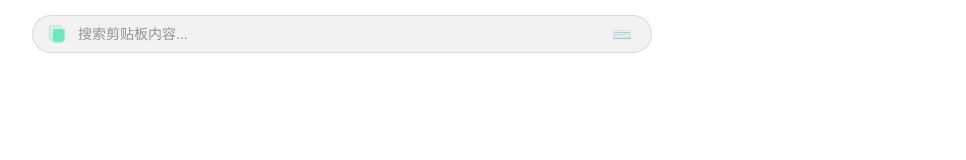
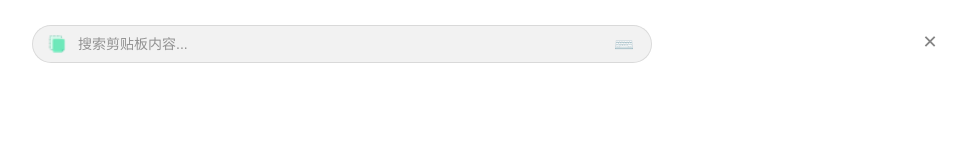
Before and after one commit to metogo/BePaste, a website: page renderer/index.html in a window 1280 px wide. Shown: the whole page, without its empty margins (298-1264 px from the left). Drawn offline with Linux system fonts and the light colour scheme.

Commit message:
增加ignore

```diff
--- a/renderer/index.html
+++ b/renderer/index.html
@@ -12,7 +12,8 @@
       <div class="search-wrapper">
         <img src="search-icon.png" class="search-icon" alt="BePaste">
         <input type="text" id="searchInput" placeholder="搜索剪贴板内容..." />
-        <button id="settingsBtn" class="settings-btn">⌨️</button>
+        <button id="settingsBtn" class="settings-btn" title="设置快捷键">⌨️</button>
+        <button id="closeBtn" class="close-btn" title="关闭窗口">✕</button>
       </div>
     </div>
     <div id="cardsContainer" class="cards-container">
--- a/renderer/renderer.js
+++ b/renderer/renderer.js
@@ -315,5 +315,16 @@ async function setupShortcutConfig() {
   });
 }
 
+// 添加关闭按钮功能
+function setupCloseButton() {
+  const closeBtn = document.getElementById('closeBtn');
+  closeBtn.addEventListener('click', () => {
+    window.electronAPI.hideWindow();
+  });
+}
+
+// 在初始化时调用
+setupCloseButton();
+
 // 初始化时调用
 setupShortcutConfig();
--- a/renderer/styles.css
+++ b/renderer/styles.css
@@ -30,7 +30,7 @@ body {
   gap: 15px;
   height: 300px; /* 调整为固定高度 */
   -webkit-app-region: no-drag;
-  padding: 10px 0;
+  /* padding: 10px 0; */
   white-space: nowrap;
 }
 
@@ -199,6 +199,47 @@ body {
   align-items: center;
   width: 50%;
   margin: 0 auto;
+  padding: 10px 0;
+}
+
+.close-btn {
+  position: fixed;
+  right: 20px;
+  top: 15px;
+  background: none;
+  border: none;
+  cursor: pointer;
+  font-size: 18px;
+  padding: 5px;
+  opacity: 0.6;
+  transition: all 0.2s ease;
+  color: #fff;
+  width: 24px;
+  height: 24px;
+  display: flex;
+  align-items: center;
+  justify-content: center;
+  border-radius: 50%;
+}
+
+.close-btn:hover {
+  opacity: 1;
+  background: rgba(255, 255, 255, 0.1);
+}
+
+/* 恢复设置按钮的原始位置 */
+.settings-btn {
+  right: 15px;
+}
+
+@media (prefers-color-scheme: light) {
+  .close-btn {
+    color: #333;
+  }
+
+  .close-btn:hover {
+    background: rgba(0, 0, 0, 0.1);
+  }
 }
 
 .search-icon {
@@ -280,14 +321,37 @@ body {
 
 .settings-btn {
   position: absolute;
-  right: 15px;
+  right: 45px;
   background: none;
   border: none;
   cursor: pointer;
   font-size: 16px;
-  padding: 5px;
+  padding: 5px 8px;
   opacity: 0.7;
-  transition: opacity 0.3s;
+  transition: all 0.3s ease;
+  color: #fff;
+  border-radius: 50%;
+}
+
+.close-btn:hover {
+  opacity: 1;
+  background: rgba(255, 255, 255, 0.1);
+}
+
+/* 适配浅色主题 */
+@media (prefers-color-scheme: light) {
+  .close-btn {
+    color: #333;
+  }
+
+  .close-btn:hover {
+    background: rgba(0, 0, 0, 0.1);
+  }
+}
+
+/* 调整设置按钮的位置 */
+.settings-btn {
+  right: 10px;
 }
 
 .settings-btn:hover {
```
Also changed, not shown: 1 other file.
